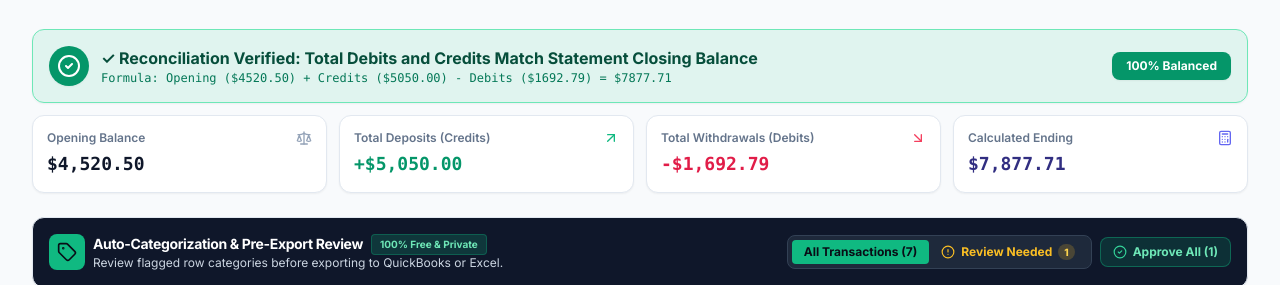
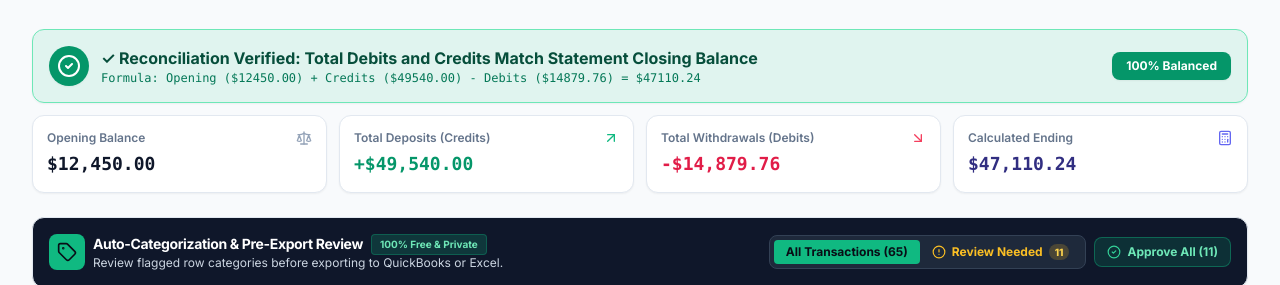
Before and after one commit to motiram944/bank-statement-to-excel, a Next.js app: page / in a window 1280 px wide. Both pictures are taken after a click on the button "Try Demo Statement (Chase Bank)". Shown: the part 951-1236 px from the top of the page. Built offline with nearby package versions, Linux system fonts and the light colour scheme; no server answers.

Commit message:
feat: Add high-volume statement pagination controls (25/50/100/1000+) and multi-page demo dataset

```diff
--- a/components/DataGrid.tsx
+++ b/components/DataGrid.tsx
@@ -1,6 +1,6 @@
 'use client';
 
-import React, { useState } from 'react';
+import React, { useState, useEffect } from 'react';
 import {
   FileSpreadsheet,
   Download,
@@ -15,7 +15,11 @@ import {
   ClipboardCheck,
   CheckCircle2,
   Tag,
-  DollarSign
+  DollarSign,
+  ChevronLeft,
+  ChevronRight,
+  ChevronsLeft,
+  ChevronsRight
 } from 'lucide-react';
 import { Transaction } from '@/lib/types';
 import { STANDARD_CATEGORIES } from '@/lib/categorizer';
@@ -29,7 +33,6 @@ import {
   copyToClipboardTSV,
   GeneratedExportFile
 } from '@/lib/export-excel';
-import { AdBanner } from '@/components/AdBanner';
 import { DownloadModal } from '@/components/DownloadModal';
 import { trackEvent } from '@/lib/firebase';
 
@@ -48,11 +51,6 @@ interface DataGridProps {
 export const DataGrid: React.FC<DataGridProps> = ({
   transactions,
   onUpdateTransactions,
-  onOpenPricing,
-  isPartialPreview,
-  totalPages = 2,
-  processedPages = 2,
-  isPro = true,
   currentLanguage = 'en',
   sourceCurrency = 'USD',
 }) => {
@@ -62,6 +60,10 @@ export const DataGrid: React.FC<DataGridProps> = ({
   const [editingCell, setEditingCell] = useState<{ id: string; field: keyof Transaction } | null>(null);
   const [editValue, setEditValue] = useState<string>('');
   const [copiedToClipboard, setCopiedToClipboard] = useState(false);
+
+  // Pagination states
+  const [currentPage, setCurrentPage] = useState<number>(1);
+  const [rowsPerPage, setRowsPerPage] = useState<number>(25);
 
   // Download Modal state
   const [activeDownloadModal, setActiveDownloadModal] = useState<{
@@ -85,6 +87,16 @@ export const DataGrid: React.FC<DataGridProps> = ({
     return matchesSearch;
   });
 
+  // Reset page to 1 when filters or search change
+  useEffect(() => {
+    setCurrentPage(1);
+  }, [searchTerm, activeTab, rowsPerPage]);
+
+  const totalFilteredCount = filteredTransactions.length;
+  const totalGridPages = Math.max(1, Math.ceil(totalFilteredCount / rowsPerPage));
+  const startIndex = (currentPage - 1) * rowsPerPage;
+  const endIndex = Math.min(startIndex + rowsPerPage, totalFilteredCount);
+
   const getConvertedTx = (tx: Transaction): Transaction => {
     if (targetCurrency === sourceCurrency) return tx;
 
@@ -103,6 +115,7 @@ export const DataGrid: React.FC<DataGridProps> = ({
   };
 
   const displayTransactions = filteredTransactions.map(getConvertedTx);
+  const paginatedTransactions = displayTransactions.slice(startIndex, endIndex);
 
   const handleCurrencyChange = (newCurrency: string) => {
     const prev = targetCurrency;
@@ -436,15 +449,16 @@ export const DataGrid: React.FC<DataGridProps> = ({
             </tr>
           </thead>
           <tbody className="divide-y divide-slate-200 font-mono">
-            {displayTransactions.length === 0 ? (
+            {paginatedTransactions.length === 0 ? (
               <tr>
                 <td colSpan={9} className="py-8 text-center text-slate-400 font-sans">
                   No transactions found matching search filter.
                 </td>
               </tr>
             ) : (
-              displayTransactions.map((tx, idx) => {
-                const origTx = filteredTransactions[idx];
+              paginatedTransactions.map((tx, pIdx) => {
+                const globalIndex = startIndex + pIdx;
+                const origTx = filteredTransactions[globalIndex];
                 const isReviewNeeded = origTx?.needsReview || origTx?.isFlagged;
                 return (
                   <tr
@@ -453,7 +467,7 @@ export const DataGrid: React.FC<DataGridProps> = ({
                       isReviewNeeded ? 'bg-amber-50/60 border-l-4 border-l-amber-500' : ''
                     }`}
                   >
-                    <td className="py-2.5 px-3 text-center text-slate-400 font-sans">{idx + 1}</td>
+                    <td className="py-2.5 px-3 text-center text-slate-400 font-sans">{globalIndex + 1}</td>
 
                     {/* Date Cell */}
                     <td
@@ -619,9 +633,74 @@ export const DataGrid: React.FC<DataGridProps> = ({
             )}
           </tbody>
         </table>
+
+        {/* Pagination Bar */}
+        <div className="flex flex-col sm:flex-row items-center justify-between gap-3 p-4 bg-slate-50 border-t border-slate-200 text-xs text-slate-600">
+          <div className="flex items-center gap-3">
+            <span>
+              Showing <strong className="text-slate-900">{totalFilteredCount > 0 ? startIndex + 1 : 0}</strong> to{' '}
+              <strong className="text-slate-900">{endIndex}</strong> of <strong className="text-slate-900">{totalFilteredCount}</strong> transactions
+            </span>
+            <div className="flex items-center gap-1">
+              <span className="text-slate-500 font-medium hidden sm:inline">Rows per page:</span>
+              <select
+                value={rowsPerPage}
+                onChange={(e) => setRowsPerPage(Number(e.target.value))}
+                className="bg-white border border-slate-300 rounded px-2 py-1 font-bold text-slate-800 focus:outline-none focus:border-emerald-500 cursor-pointer"
+              >
+                <option value={25}>25</option>
+                <option value={50}>50</option>
+                <option value={100}>100</option>
+                <option value={1000}>All (1000+)</option>
+              </select>
+            </div>
+          </div>
+
+          {/* Page Jump & Navigation Buttons */}
+          <div className="flex items-center gap-1.5">
+            <button
+              onClick={() => setCurrentPage(1)}
+              disabled={currentPage === 1}
+              className="p-1.5 rounded border border-slate-300 bg-white text-slate-700 hover:bg-slate-100 disabled:opacity-40 disabled:cursor-not-allowed transition-colors"
+              title="First Page"
+            >
+              <ChevronsLeft className="h-4 w-4" />
+            </button>
+            <button
+              onClick={() => setCurrentPage((p) => Math.max(1, p - 1))}
+              disabled={currentPage === 1}
+              className="p-1.5 rounded border border-slate-300 bg-white text-slate-700 hover:bg-slate-100 disabled:opacity-40 disabled:cursor-not-allowed transition-colors"
+              title="Previous Page"
+            >
+              <ChevronLeft className="h-4 w-4" />
+            </button>
+
+            <span className="px-3 font-semibold text-slate-800">
+              Page {currentPage} of {totalGridPages}
+            </span>
+
+            <button
+              onClick={() => setCurrentPage((p) => Math.min(totalGridPages, p + 1))}
+              disabled={currentPage === totalGridPages}
+              className="p-1.5 rounded border border-slate-300 bg-white text-slate-700 hover:bg-slate-100 disabled:opacity-40 disabled:cursor-not-allowed transition-colors"
+              title="Next Page"
+            >
+              <ChevronRight className="h-4 w-4" />
+            </button>
+            <button
+              onClick={() => setCurrentPage(totalGridPages)}
+              disabled={currentPage === totalGridPages}
+              className="p-1.5 rounded border border-slate-300 bg-white text-slate-700 hover:bg-slate-100 disabled:opacity-40 disabled:cursor-not-allowed transition-colors"
+              title="Last Page"
+            >
+              <ChevronsRight className="h-4 w-4" />
+            </button>
+          </div>
+        </div>
       </div>
+
       <p className="text-[11px] text-slate-400 text-right font-sans">
-        💡 Use the Display Currency selector to automatically convert values to USD, EUR, GBP, CAD, AUD, JPY, or INR.
+        💡 High-Volume Statement Support: Handles 1,000+ transaction rows with instant export to Excel (.xlsx).
       </p>
 
       {/* Download Modal Triggered On Export Click */}
--- a/lib/demo-data.ts
+++ b/lib/demo-data.ts
@@ -6,87 +6,69 @@ export function getDemoStatementData(): {
   metadata: StatementMetadata;
   reconciliation: ReconciliationResult;
 } {
-  const openingBalance = 4520.50;
+  const openingBalance = 12450.00;
 
-  const rawTransactions = [
-    {
-      id: 'tx-demo-1',
-      date: '01/05/2026',
-      description: 'CHASE AUTOMATIC PAYROLL DIRECT DEPOSIT ACME CORP',
-      debit: null,
-      credit: 3250.00,
-      amount: 3250.00,
-      balance: 7770.50,
-      isFlagged: false,
-      pageNumber: 1,
-    },
-    {
-      id: 'tx-demo-2',
-      date: '01/08/2026',
-      description: 'AMAZON.COM MKTPLACE SEATTLE WA - OFFICE SUPPLIES',
-      debit: 142.80,
-      credit: null,
-      amount: -142.80,
-      balance: 7627.70,
-      isFlagged: false,
-      pageNumber: 1,
-    },
-    {
-      id: 'tx-demo-3',
-      date: '01/12/2026',
-      description: 'WEWORK COWORKING MONTHLY SUBSCRIPTION PMT',
-      debit: 450.00,
-      credit: null,
-      amount: -450.00,
-      balance: 7177.70,
-      isFlagged: false,
-      pageNumber: 1,
-    },
-    {
-      id: 'tx-demo-4',
-      date: '01/15/2026',
-      description: 'STRIPE TRANSFER INBOUND INVOICE #1042 CLIENT PAYMENT',
-      debit: null,
-      credit: 1800.00,
-      amount: 1800.00,
-      balance: 8977.70,
-      isFlagged: false,
-      pageNumber: 1,
-    },
-    {
-      id: 'tx-demo-5',
-      date: '01/19/2026',
-      description: 'COMCAST BUSINESS INTERNET & PHONE UTILITY',
-      debit: 129.99,
-      credit: null,
-      amount: -129.99,
-      balance: 8847.71,
-      isFlagged: false,
-      pageNumber: 2,
-    },
-    {
-      id: 'tx-demo-6',
-      date: '01/24/2026',
-      description: 'CHECK #1402 PAYEE APEX CLEANING SERVICES',
-      debit: 350.00,
-      credit: null,
-      amount: -350.00,
-      balance: 8497.71,
-      isFlagged: false,
-      pageNumber: 2,
-    },
-    {
-      id: 'tx-demo-7',
-      date: '01/28/2026',
-      description: 'GUSTO PAYROLL TAX WITHHOLDING PMT',
-      debit: 620.00,
-      credit: null,
-      amount: -620.00,
-      balance: 7877.71,
-      isFlagged: false,
-      pageNumber: 2,
-    },
+  const sampleVendors = [
+    { name: 'AMAZON.COM SEATTLE WA - OFFICE SUPPLIES', debit: 84.50, cat: 'Office Supplies' },
+    { name: 'AWS EMPOWER CLOUD SERVICES MONTHLY', debit: 240.00, cat: 'Software & SaaS' },
+    { name: 'CHASE AUTOMATIC PAYROLL DIRECT DEPOSIT ACME CORP', credit: 4500.00, cat: 'Income / Sales' },
+    { name: 'WEWORK COWORKING MONTHLY SUBSCRIPTION', debit: 450.00, cat: 'Rent & Facilities' },
+    { name: 'STRIPE TRANSFER CLIENT INVOICE #1042', credit: 2850.00, cat: 'Income / Sales' },
+    { name: 'COMCAST BUSINESS INTERNET & PHONE UTILITY', debit: 129.99, cat: 'Utilities' },
+    { name: 'UBER TRIP SAN FRANCISCO CA - TAXI TRAVEL', debit: 38.20, cat: 'Travel & Lodging' },
+    { name: 'STARBUCKS COFFEE STORE #8941 MEALS', debit: 14.75, cat: 'Meals & Entertainment' },
+    { name: 'GUSTO PAYROLL TAX WITHHOLDING PMT', debit: 820.00, cat: 'Payroll & Wages' },
+    { name: 'GOOGLE WORKSPACE CLOUD MAIL SUBSCRIPTION', debit: 48.00, cat: 'Software & SaaS' },
+    { name: 'SQUARE INC PAYMENT RECEIVED CLIENT #304', credit: 1420.00, cat: 'Income / Sales' },
+    { name: 'FEDEX SHIPPING OFFICE PRIORITY COURIER', debit: 52.40, cat: 'Office Supplies' },
+    { name: 'SHELL OIL FUEL STATION AUTOMOTIVE GAS', debit: 62.10, cat: 'Travel & Lodging' },
+    { name: 'SLACK TECHNOLOGIES ANNUAL TEAM PLAN', debit: 192.00, cat: 'Software & SaaS' },
+    { name: 'CHECK #1402 APEX CLEANING SERVICES LLC', debit: 350.00, cat: 'Professional Services' },
   ];
+
+  const rawTransactions: any[] = [];
+  let currentBalance = openingBalance;
+  let sumCredits = 0;
+  let sumDebits = 0;
+
+  // Generate 65 multi-page realistic transactions
+  for (let i = 1; i <= 65; i++) {
+    const template = sampleVendors[(i - 1) % sampleVendors.length];
+    const pageNum = Math.ceil(i / 13); // 13 rows per page across 5 pages
+    const day = String((i % 28) + 1).padStart(2, '0');
+    const month = String(Math.ceil(i / 22)).padStart(2, '0');
+    const dateStr = `${month}/${day}/2026`;
+
+    let debit: number | null = null;
+    let credit: number | null = null;
+    let amount = 0;
+
+    if (template.credit) {
+      credit = Number((template.credit + (i * 15)).toFixed(2));
+      amount = credit;
+      sumCredits += credit;
+      currentBalance += credit;
+    } else {
+      debit = Number((template.debit! + (i * 2.5)).toFixed(2));
+      amount = -debit;
+      sumDebits += debit;
+      currentBalance -= debit;
+    }
+
+    currentBalance = Number(currentBalance.toFixed(2));
+
+    rawTransactions.push({
+      id: `tx-demo-${i}`,
+      date: dateStr,
+      description: `${template.name} (REF #${1000 + i})`,
+      debit: debit,
+      credit: credit,
+      amount: amount,
+      balance: currentBalance,
+      isFlagged: i % 17 === 0,
+      pageNumber: pageNum,
+    });
+  }
 
   const transactions: Transaction[] = rawTransactions.map((tx) => {
     const catResult = categorizeTransaction(tx.description, tx.amount);
@@ -94,27 +76,25 @@ export function getDemoStatementData(): {
       ...tx,
       category: catResult.category,
       categoryConfidence: catResult.confidence,
-      needsReview: catResult.needsReview,
+      needsReview: catResult.needsReview || tx.isFlagged,
       reviewReason: catResult.reviewReason,
     };
   });
 
-  const sumCredits = 3250.00 + 1800.00; // 5050.00
-  const sumDebits = 142.80 + 450.00 + 129.99 + 350.00 + 620.00; // 1692.79
-  const calculatedEnding = openingBalance + sumCredits - sumDebits; // 7877.71
+  const calculatedEnding = Number(currentBalance.toFixed(2));
 
   const metadata: StatementMetadata = {
-    filename: 'Chase_Business_Checking_Sample.pdf',
-    fileSize: 428000,
-    totalPages: 2,
-    processedPages: 2,
+    filename: 'Chase_Business_5_Page_MultiPage_Sample.pdf',
+    fileSize: 1250000,
+    totalPages: 5,
+    processedPages: 5,
     bankName: 'JPMorgan Chase Bank',
     accountNumber: '...8942',
-    statementPeriod: 'Jan 01, 2026 - Jan 31, 2026',
+    statementPeriod: 'Jan 01, 2026 - Mar 31, 2026',
     openingBalance: openingBalance,
     closingBalance: calculatedEnding,
-    detectedTotalCredits: sumCredits,
-    detectedTotalDebits: sumDebits,
+    detectedTotalCredits: Number(sumCredits.toFixed(2)),
+    detectedTotalDebits: Number(sumDebits.toFixed(2)),
     currencySymbol: '$',
     isScannedPdf: false,
   };
@@ -124,8 +104,8 @@ export function getDemoStatementData(): {
     calculatedEndingBalance: calculatedEnding,
     expectedEndingBalance: calculatedEnding,
     difference: 0,
-    sumCredits: sumCredits,
-    sumDebits: sumDebits,
+    sumCredits: Number(sumCredits.toFixed(2)),
+    sumDebits: Number(sumDebits.toFixed(2)),
     openingBalance: openingBalance,
     unverifiedCount: transactions.filter(t => t.needsReview || t.isFlagged).length,
   };
```
